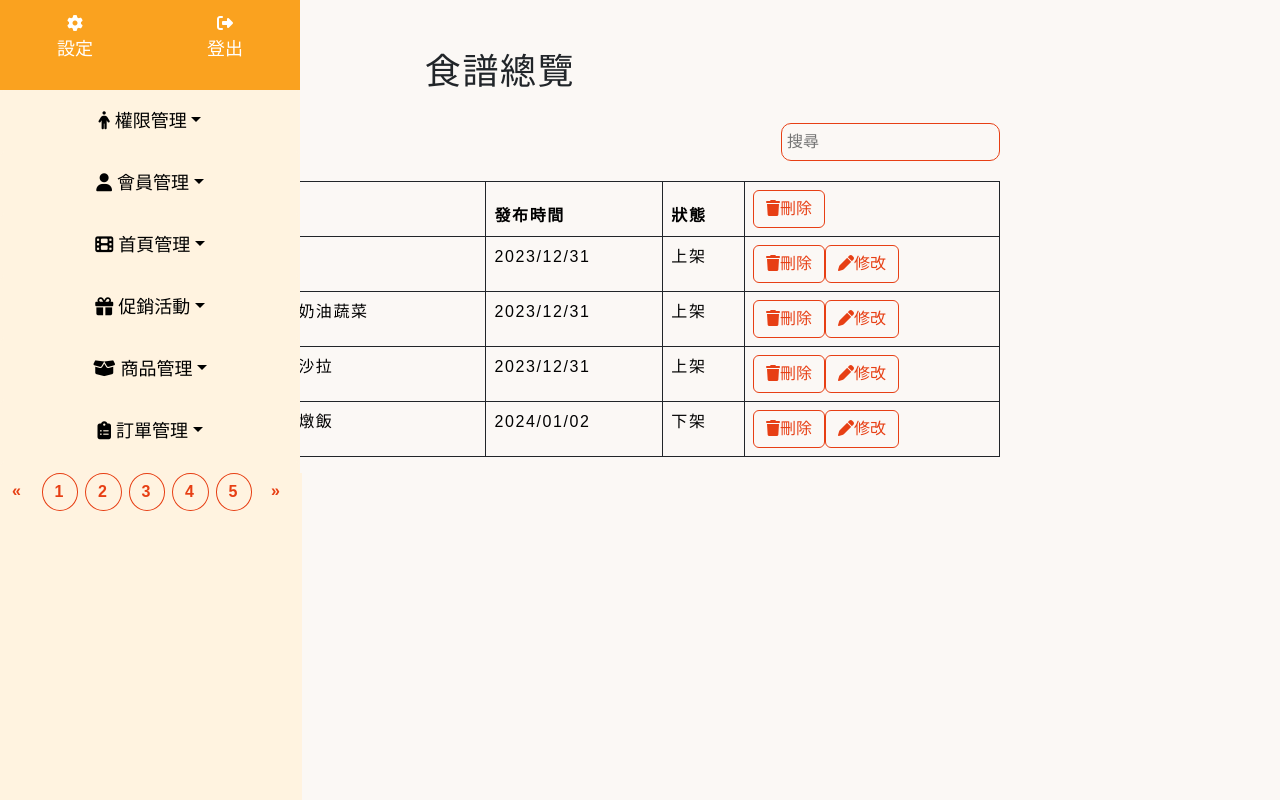
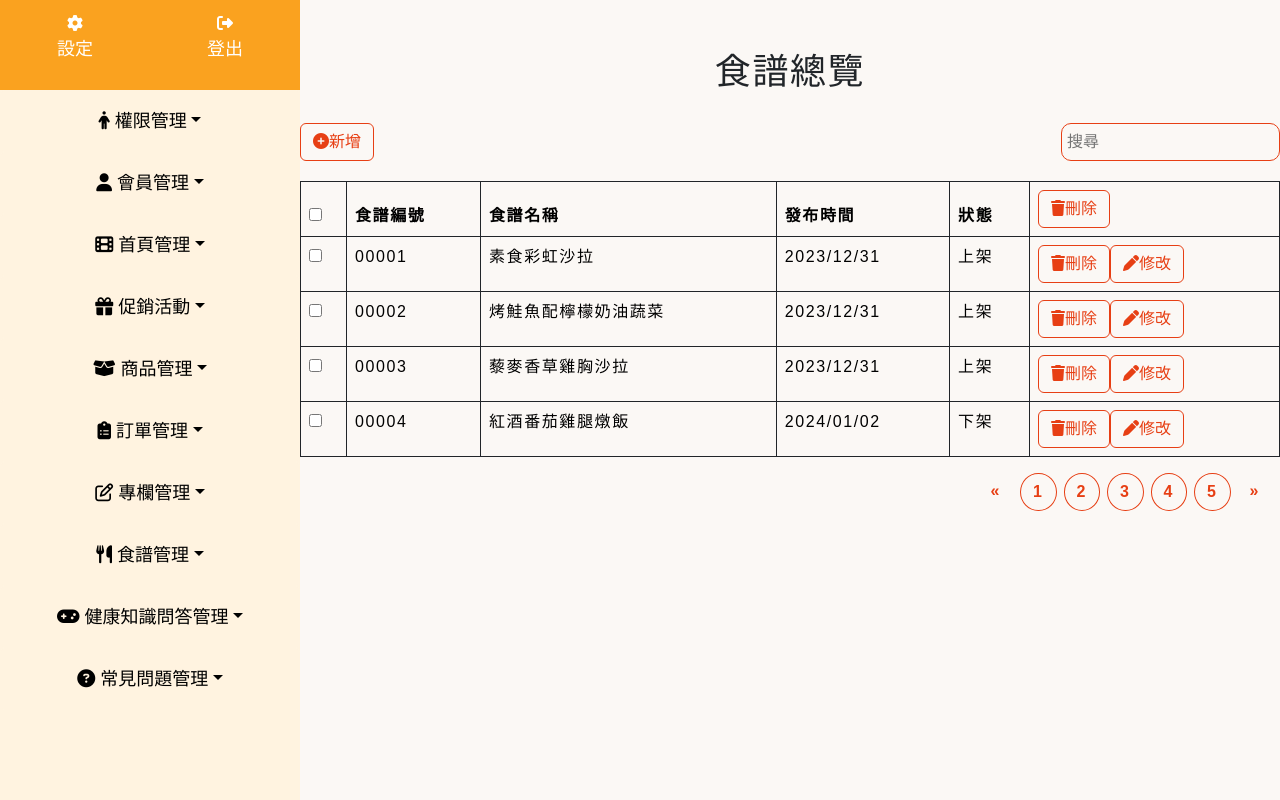
Before and after one commit to fafamia/admin-healthy-food, a Vue app: page /cookbook in a window 1280 px wide. Built offline with nearby package versions, Linux system fonts and the light colour scheme.

Commit message:
修正食譜後台

```diff
--- a/src/assets/scss/_cookbook.scss
+++ b/src/assets/scss/_cookbook.scss
@@ -21,6 +21,8 @@ table th,table td{
     background: none!important;
 }
 .cookbook_container{
+    flex-grow: 1;
+    margin-left: 300px;
     width: 1000px;
     padding-top:50px ;
     h1{
@@ -34,6 +36,6 @@ table th,table td{
         margin-bottom: 20px;
     }
 }
-nav{
+.page{
     float: right;
 }
--- a/src/assets/scss/_sidebar.scss
+++ b/src/assets/scss/_sidebar.scss
@@ -1,10 +1,12 @@
-nav{
+.sidebar{
+    nav{
     position: fixed;
     left: 0;
         height: 100%;
         background-color: #FFF3E0;
 
 
+}
 }
 .headline {
     background-color: $secondary;
--- a/src/components/SideBar.vue
+++ b/src/components/SideBar.vue
@@ -1,5 +1,5 @@
 <template>
-    <div>
+    <div class="sidebar">
         <nav>
             <div class="headline">
                 <button type="button" class="setting btn btn-secondary">
--- a/src/views/CommentView.vue
+++ b/src/views/CommentView.vue
@@ -36,7 +36,7 @@
           </tr>
         </tbody>
       </table>
-
+      <div class="page">
       <nav aria-label="Page navigation example">
         <ul class="pagination">
           <li class="page-item">
@@ -57,6 +57,7 @@
         </ul>
       </nav>
     </div>
+  </div>
   </div>
 </template>
 
@@ -89,6 +90,6 @@ export default {
 
 
 <style lang="scss">
-@import "@/assets/scss/cookbook.scss";
-@import "@/assets/scss/sidebar.scss";
+@import "@/assets/scss/_cookbook.scss";
+@import "@/assets/scss/_sidebar.scss";
 </style>
--- a/src/views/CookbookClassView.vue
+++ b/src/views/CookbookClassView.vue
@@ -32,7 +32,7 @@
           </tr>
         </tbody>
       </table>
-
+      <div class="page">
       <nav aria-label="Page navigation example">
         <ul class="pagination">
           <li class="page-item">
@@ -52,6 +52,7 @@
           </li>
         </ul>
       </nav>
+    </div>
     </div>
   </div>
 </template>
@@ -91,5 +92,5 @@ export default {
 
 
 <style lang="scss">
-@import "@/assets/scss/cookbook.scss";
-@import "@/assets/scss/sidebar.scss";</style>
+@import "@/assets/scss/_cookbook.scss";
+@import "@/assets/scss/_sidebar.scss";</style>
--- a/src/views/CookbookView.vue
+++ b/src/views/CookbookView.vue
@@ -1,8 +1,9 @@
 <template>
   <div class="cookbook">
     <div class="bar">
-      <SideBar />
-    </div>
+        <SideBar />
+      </div>
+
     <div class="cookbook_container">
       <h1>食譜總覽</h1>
       <div class="cookbook_btn">
@@ -38,8 +39,8 @@
           </tr>
         </tbody>
       </table>
-
-      <nav aria-label="Page navigation example">
+      <div class="page">
+        <nav aria-label="Page navigation example">
         <ul class="pagination">
           <li class="page-item">
             <a class="page-link" href="#" aria-label="Previous" style="border: none;">
@@ -58,6 +59,8 @@
           </li>
         </ul>
       </nav>
+    </div>
+
     </div>
   </div>
 </template>
@@ -97,5 +100,5 @@ export default {
 
 
 <style lang="scss">
-@import "@/assets/scss/cookbook.scss";
-@import "@/assets/scss/sidebar.scss";</style>
+@import "@/assets/scss/_cookbook.scss";
+@import "@/assets/scss/_sidebar.scss";</style>
```
